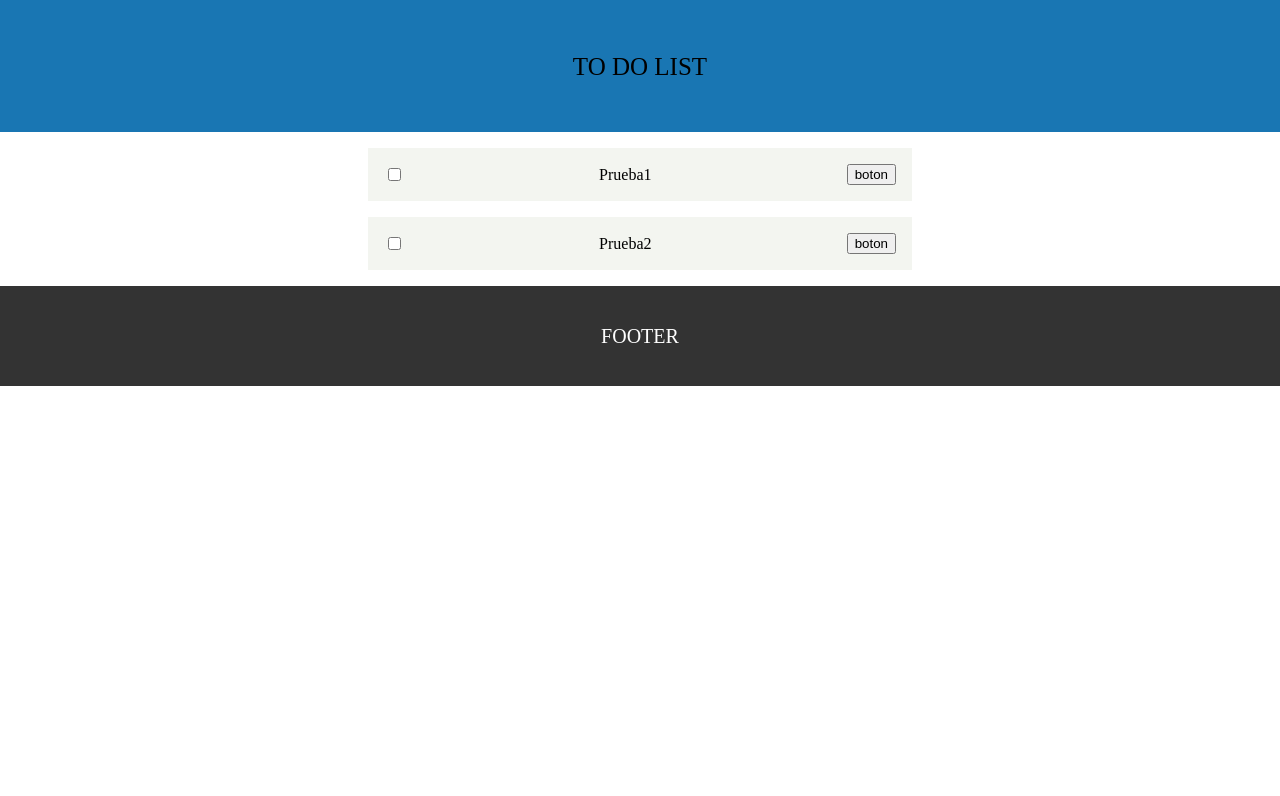
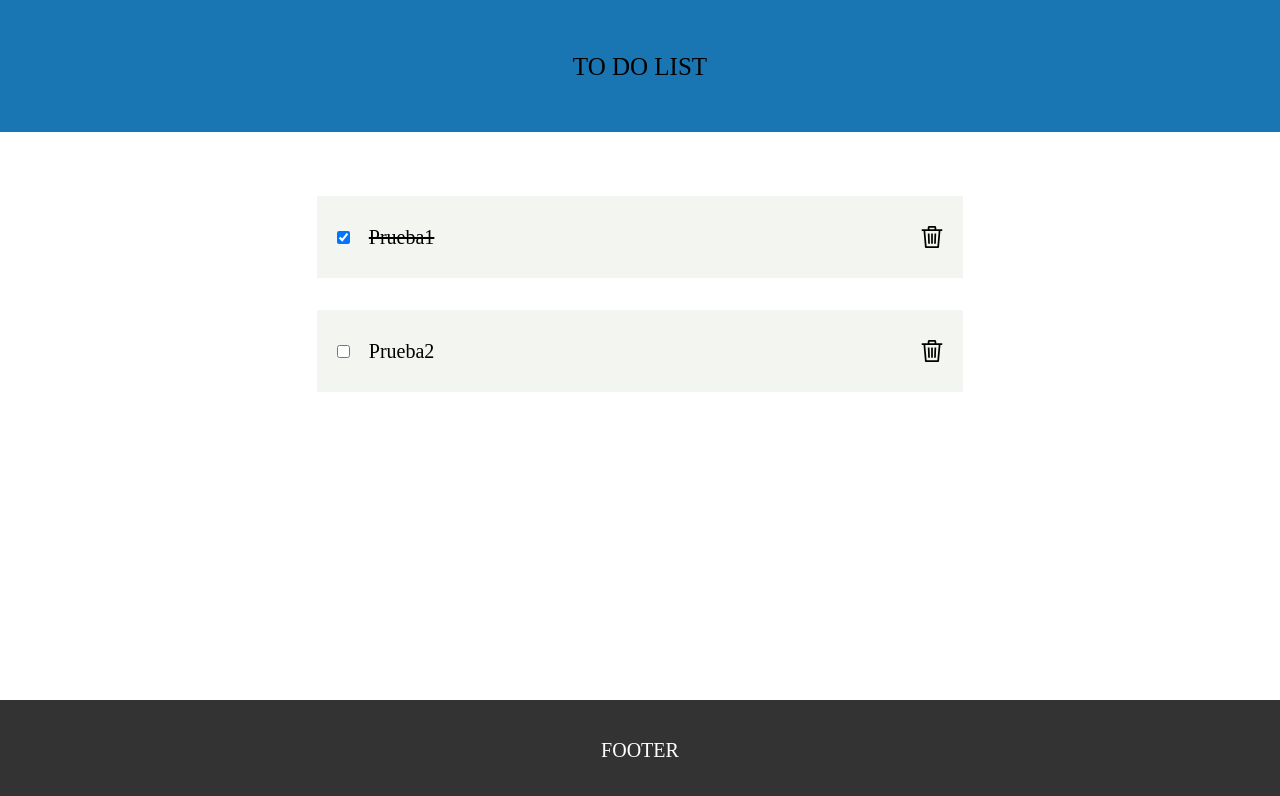
Before and after one commit to DavidGVelez/Mern-TodoList, a React (Create React App) app in the folder front/: page / in a window 1280 px wide. Shown: the top 796 px of the page. Built offline with nearby package versions, Linux system fonts and the light colour scheme.

Commit message:
wip on components and css

```diff
--- a/front/package.json
+++ b/front/package.json
@@ -12,6 +12,7 @@
     "react-scripts": "3.4.3"
   },
   "scripts": {
+    "start": "react-scripts start",
     "build-sass": "node-sass src/assets/scss/style.scss src/style.css",
     "watch-sass": "node-sass -w src/assets/scss/style.scss src/style.css"
   },
--- a/front/src/App.js
+++ b/front/src/App.js
@@ -6,7 +6,7 @@ import Footer from "./components/atoms/footer";
 import "./style.css";
 
 const todoList = [
-  { description: "Prueba1", isDone: false },
+  { description: "Prueba1", isDone: true },
   { description: "Prueba2", isDone: false },
 ];
 
--- /dev/null
+++ b/front/src/assets/scss/base/_app.scss
@@ -0,0 +1,6 @@
+.App {
+  display: flex;
+  flex-direction: column;
+  justify-content: space-between;
+  height: 100vh;
+}
--- a/front/src/assets/scss/base/_base.scss
+++ b/front/src/assets/scss/base/_base.scss
@@ -1,2 +1,3 @@
 @import "./typography";
 @import "./reset";
+@import "./app";
--- a/front/src/assets/scss/base/_reset.scss
+++ b/front/src/assets/scss/base/_reset.scss
@@ -110,7 +110,7 @@ body {
 }
 ol,
 ul {
-  list-style: none;
+  list-style: square;
 }
 blockquote,
 q {
--- a/front/src/assets/scss/components/_todo-item.scss
+++ b/front/src/assets/scss/components/_todo-item.scss
@@ -1,10 +1,36 @@
 .todo-item {
   display: flex;
-  width: 50%;
+  width: 60%;
+  height: 50px;
   justify-content: space-between;
   align-items: center;
   margin: auto;
   background-color: map-get($theme-colors, "item");
   padding: 1rem;
   @include margin-y-1;
+
+  & > .description {
+    text-transform: capitalize;
+    flex-grow: 1;
+    font-size: map-get($font-size, "lg");
+    padding-left: 1rem;
+  }
+  & > button {
+    background-color: transparent;
+    border: none;
+    height: 30px;
+    padding: 4px;
+    &:hover {
+      background-color: map-get($colors, "hover");
+    }
+    & > img {
+      height: 100%;
+    }
+  }
 }
+.done {
+  text-decoration: line-through;
+}
+.notdone {
+  text-decoration: none;
+}
--- a/front/src/assets/scss/layout/_todo-list.scss
+++ b/front/src/assets/scss/layout/_todo-list.scss
@@ -1,5 +1,7 @@
 .todo-list {
+  @include margin-y-container;
+  @include margin-x-auto;
   width: 80%;
-  margin: auto;
+  flex-grow: 1;
   background-color: map-get($theme-colors, "white");
 }
--- a/front/src/assets/scss/utilities/_mixins.scss
+++ b/front/src/assets/scss/utilities/_mixins.scss
@@ -1,4 +1,14 @@
 @mixin margin-y-1 {
   margin-top: 1rem;
-  margin-bottom: 1rem;
+  margin-bottom: 2rem;
 }
+
+@mixin margin-y-container {
+  margin-top: 3rem;
+  margin-bottom: 3rem;
+}
+
+@mixin margin-x-auto {
+  margin-left: auto;
+  margin-right: auto;
+}
--- a/front/src/assets/scss/utilities/_variables.scss
+++ b/front/src/assets/scss/utilities/_variables.scss
@@ -8,6 +8,7 @@ $theme-colors: (
 $colors: (
   "delete": #c71f2e,
   "add": #28ab59,
+  "hover": #fafafa,
 );
 
 $font-colors: (
--- a/front/src/components/molecules/todo-item.jsx
+++ b/front/src/components/molecules/todo-item.jsx
@@ -8,9 +8,22 @@ export default function TodoItem({
 }) {
   return (
     <li className="todo-item">
-      <input type="checkbox" name="" id="" />
-      <span className="description">{description}</span>
-      <button>boton</button>
+      <input
+        checked={isDone}
+        type="checkbox"
+        name="checkbox"
+        id="checkbox"
+        onClick={handleClickDone}
+      />
+      <span
+        id="description"
+        className={` description ${isDone ? "done" : "notdone"} `}
+      >
+        {description}
+      </span>
+      <button type="button" onClick={handleClickDelete}>
+        <img src={`${process.env.PUBLIC_URL}/trash.svg`} alt="delete icon" />
+      </button>
     </li>
   );
 }
```
Also changed, not shown: front/public/trash.svg (added).
